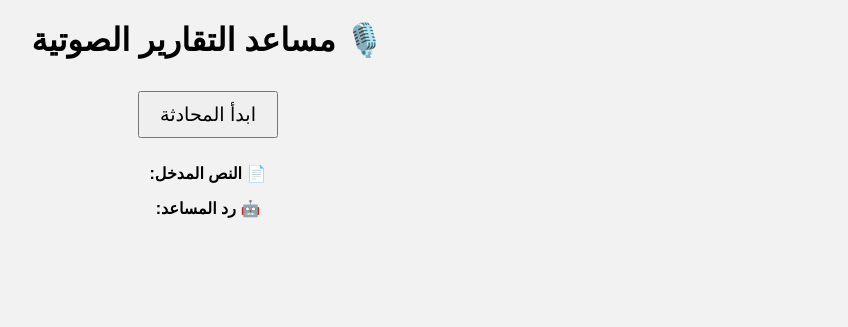
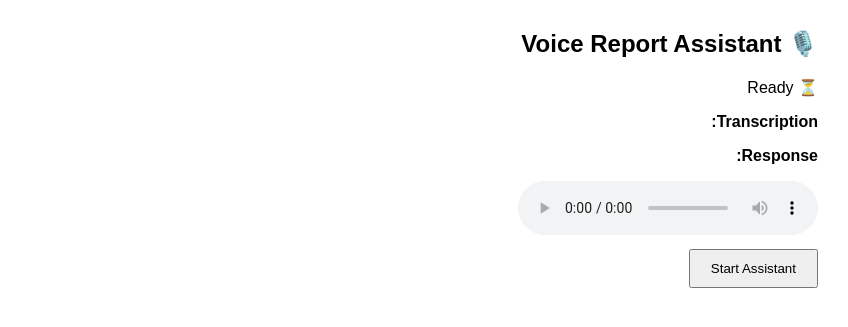
Before and after one commit to Rashidlovew/voice-report-assistant, a Flask app: page / in a window 1280 px wide. Shown: the top 327 px of the page, without its empty margins (432-1280 px from the left). Run offline with Flask 3, Linux system fonts and the light colour scheme.

Commit message:
Update index.html

```diff
--- a/templates/index.html
+++ b/templates/index.html
@@ -1,53 +1,25 @@
 <!DOCTYPE html>
-<html lang="ar" dir="rtl">
+<html lang="ar">
 <head>
-    <meta charset="UTF-8">
-    <title>مساعد التقارير الصوتية</title>
-    <style>
-        body {
-            font-family: 'Arial', sans-serif;
-            text-align: center;
-            direction: rtl;
-            background-color: #f2f2f2;
-        }
-        button {
-            font-size: 1.2em;
-            padding: 10px 20px;
-            margin: 10px;
-            cursor: pointer;
-        }
-        #micIcon {
-            font-size: 2em;
-            color: red;
-            display: none;
-        }
-        .field-button {
-            display: inline-block;
-            margin: 5px;
-            padding: 8px 14px;
-            font-size: 1em;
-            background-color: #ddd;
-            border: none;
-            border-radius: 6px;
-            cursor: pointer;
-        }
-        .field-button:hover {
-            background-color: #bbb;
-        }
-    </style>
+  <meta charset="UTF-8">
+  <title>Voice Report Assistant</title>
+  <style>
+    body { font-family: Arial, sans-serif; direction: rtl; text-align: right; margin: 30px; }
+    button { padding: 10px 20px; margin-top: 10px; }
+    #micIcon { display: none; margin-right: 10px; }
+  </style>
 </head>
 <body>
-    <h1>🎙️ مساعد التقارير الصوتية</h1>
-    <button id="startBtn">ابدأ المحادثة</button>
-    <div id="micIcon">🎤</div>
+  <h2>🎙️ Voice Report Assistant</h2>
 
-    <p><strong>📄 النص المدخل:</strong> <span id="transcriptionText"></span></p>
-    <p><strong>🤖 رد المساعد:</strong> <span id="responseText"></span></p>
+  <div id="status">⏳ Ready</div>
+  <p><strong>Transcription:</strong> <span id="transcriptionText"></span></p>
+  <p><strong>Response:</strong> <span id="responseText"></span></p>
+  <audio id="audioPlayer" controls></audio><br>
 
-    <div id="fieldButtonsContainer" style="margin-top: 20px;"></div>
+  <button id="startBtn">Start Assistant</button>
+  <span id="micIcon">🎤</span>
 
-    <audio id="audioPlayer" autoplay></audio>
-
-    <script src="static/script.js"></script>
+  <script src="/static/script.js"></script>
 </body>
 </html>
```
